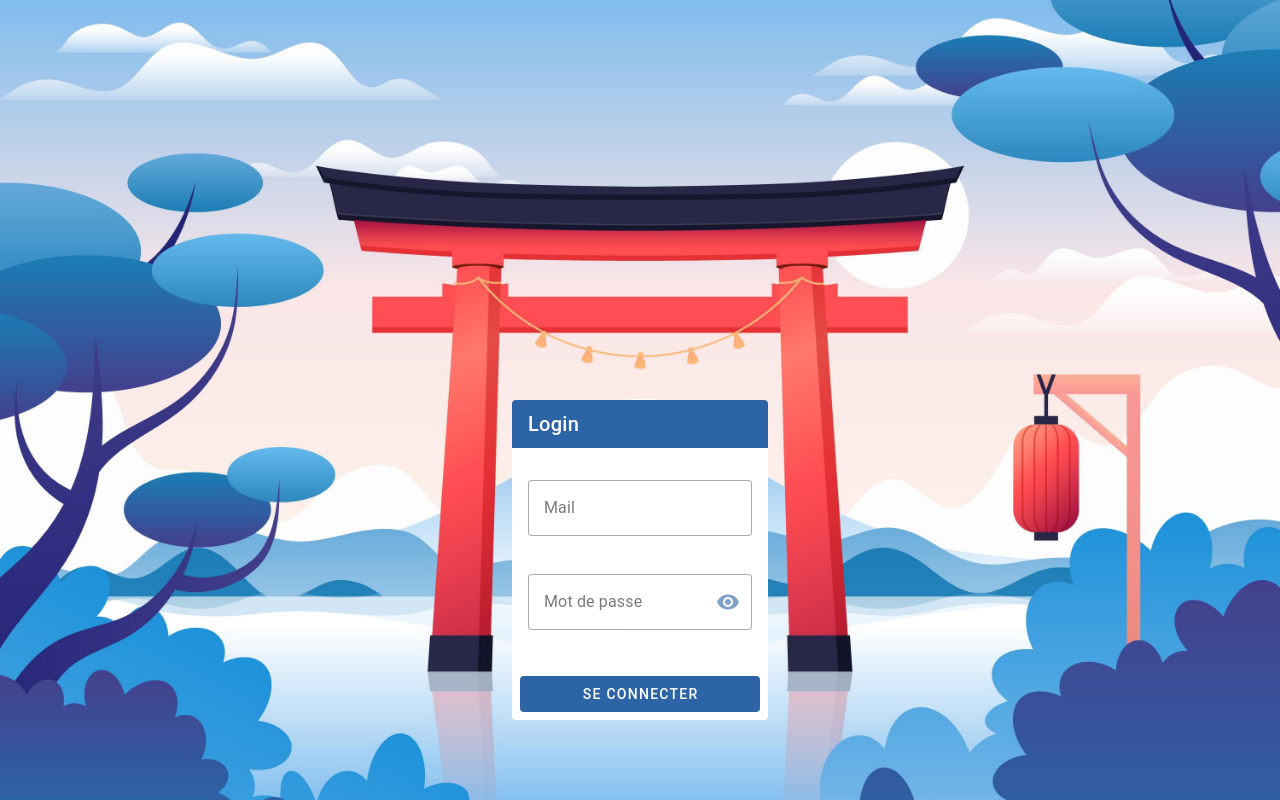
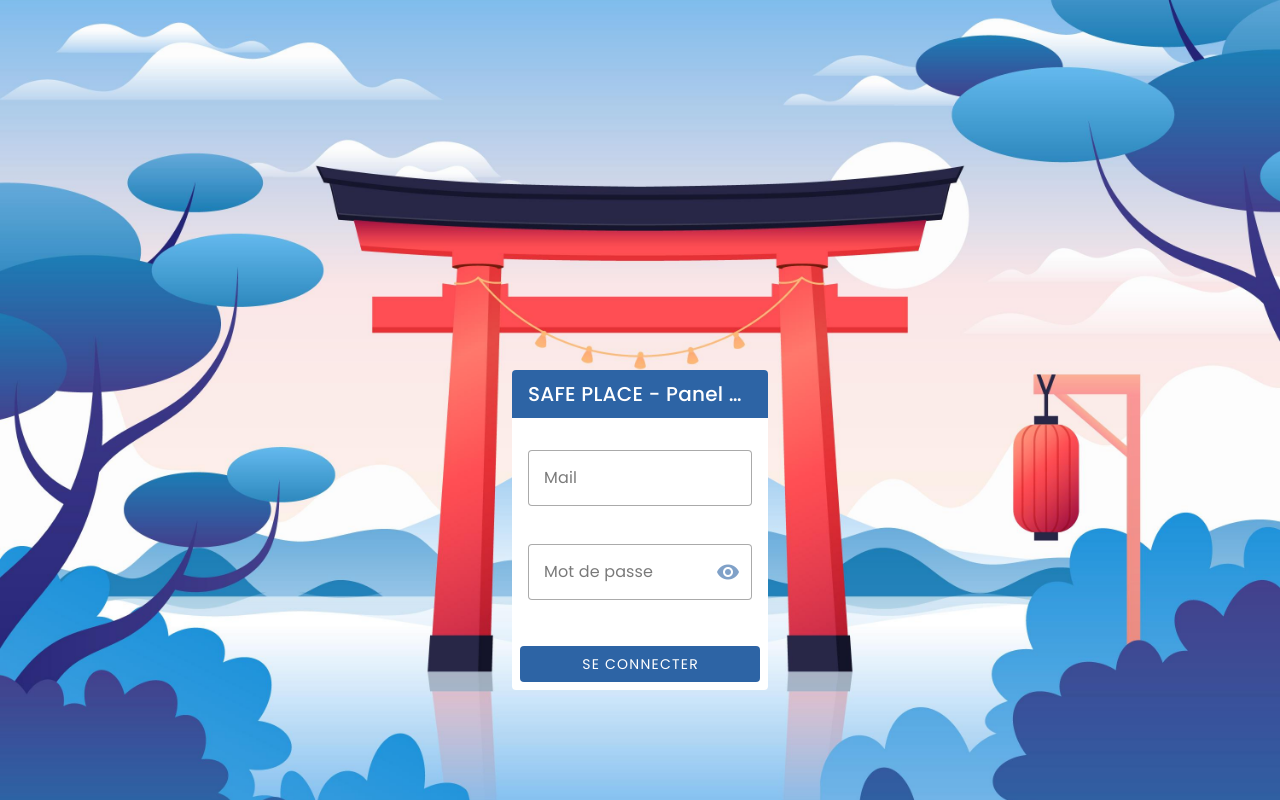
Before and after one commit to Thibaut0710/EPSIWorkshop-SAFEPLACE-FRONTEND, a Vue app: page /login in a window 1280 px wide. Built offline with nearby package versions, Linux system fonts and the light colour scheme.

Commit message:
ajout icon + font poppins

```diff
--- a/index.html
+++ b/index.html
@@ -3,6 +3,9 @@
   <head>
     <meta charset="UTF-8">
     <link rel="icon" href="/favicon.ico">
+    <link rel="preconnect" href="https://fonts.googleapis.com">
+    <link rel="preconnect" href="https://fonts.gstatic.com" crossorigin>
+    <link href="https://fonts.googleapis.com/css2?family=Poppins:ital,wght@0,100;0,200;0,300;0,400;0,500;0,600;0,700;0,800;0,900;1,100;1,200;1,300;1,400;1,500;1,600;1,700;1,800;1,900&display=swap" rel="stylesheet">
     <meta name="viewport" content="width=device-width, initial-scale=1.0">
     <title>SAFE PLACE - PANEL ADMIN</title>
   </head>
@@ -11,3 +14,10 @@
     <script type="module" src="/src/main.js"></script>
   </body>
 </html>
+<style>
+  * {
+    font-family: "Poppins", sans-serif;
+    font-weight: 400;
+    font-style: normal;
+  }
+</style>
--- a/src/components/AdminBoard.vue
+++ b/src/components/AdminBoard.vue
@@ -24,18 +24,17 @@
                 >
                 <v-card
                     width="780"
-                    height="450"
                     class="pa-4"
                 >
                 <v-form ref="formCreateTicket">
-                    <v-card-title style="font-weight: 700;">Création d'un Ticket
+                    <v-card-title class="mx-3" style="font-weight: 700;">Création d'un Ticket
                         <v-icon @click="dialog = false" style="position: absolute; top: 10px; right: 10px;cursor: pointer;">mdi-close</v-icon>
                     </v-card-title>
                     <v-card-text class="pt-0 pl-4">
-                    <span>Thank you for your report.</span>
-                    <p class="mt-4">Lorem ipsum dolor sit amet consectetur adipisicing elit. Eveniet numquam dicta officia, suscipit velit asperiores quidem esse recusandae, corrupti iusto earum, animi sit molestias cupiditate eos! Aperiam veniam eligendi cumque?</p>
-                    <v-textarea :rules="[rules.required]" v-model="commentaireTicket" hide-details class="mt-8" rows="1" auto-grow variant="outlined" label="ajoutez un commentaire"></v-textarea>
-                    <v-checkbox :rules="[rules.required]" v-model="blockContent" hide-details label="Block content"></v-checkbox>
+                    <span class="mx-3">Thank you for your report.</span>
+                    <p class="mt-4 mx-3" style="text-align:justify">Lorem ipsum dolor sit amet consectetur adipisicing elit. Eveniet numquam dicta officia, suscipit velit asperiores quidem esse recusandae, corrupti iusto earum, animi sit molestias cupiditate eos! Aperiam veniam eligendi cumque?</p>
+                    <v-textarea :rules="[rules.required]" v-model="commentaireTicket" hide-details="auto" class="mt-8 mx-3" rows="1" auto-grow variant="outlined" label="ajoutez un commentaire"></v-textarea>
+                    <v-checkbox :rules="[rules.required]" v-model="blockContent" hide-details="auto" label="Bloquer le contenu"></v-checkbox>
                 </v-card-text>
                 </v-form>
                 <v-card-actions>
@@ -67,7 +66,7 @@
     </div>
     </v-toolbar>
     <div class="d-flex flex-row">
-        <v-card style="border:1px solid;border-radius: 0px;" width="468" height="93vh">
+        <v-card style="border:1px solid;border-radius: 0px;" width="465" height="93vh">
             <v-card-text class="d-flex flex-column  justify-center align-items-center pa-2">
                 <v-btn @click="selectTicket(item)" variant="text" class="text-center pa-2 my-1" style="border:1px solid black" v-for="item in listFiltre">Ticket #{{ item._id }}</v-btn>
             </v-card-text>
@@ -82,7 +81,7 @@
                     </v-tooltip>
                     <span v-else>{{ ticketSelected.url }}</span>
                      - Signalement Ticket #{{ ticketSelected._id }}</v-card-title>
-                <v-card-text class="ma-4">
+                <v-card-text class="ma-4" style="text-align:justify">
                     Lorem ipsum dolor sit amet consectetur adipisicing elit. Eaque error recusandae, deserunt neque voluptatem, veritatis maxime sequi dolore hic debitis repellat veniam eveniet impedit! Incidunt hic animi amet quasi a!
                 </v-card-text>
                 <v-divider :thickness="3" class="ma-4"></v-divider>
@@ -114,13 +113,12 @@ import { watch } from "vue";
 import { reactive } from "vue";
 import { ref } from "vue"
 import { useRouter } from 'vue-router'
+import {rules} from "@/utils/rules.js"
+
 
 const router = useRouter()
 let list = reactive([])
 const jwt = ref(localStorage.getItem('jwt'))
-const rules = reactive({
-    required: v => !!v || 'This field is required'
-})
 const formCreateTicket = ref(false);
 const blockContent = ref(false);
 const commentaireTicket = ref('');
--- a/src/components/Login.vue
+++ b/src/components/Login.vue
@@ -1,8 +1,8 @@
 <template>
-    <div id="container" style="height: 100vh" class="d-flex flex-row justify-center align-center">
-        <v-card elevation="0" style="height:20rem;width:20%;margin-top:20rem">
+    <div id="container" style="height: 100vh" class="d-flex flex-column justify-center align-center">
+        <v-card elevation="0" style="width:20%;margin-top:260px">
             <v-form ref="formLogin">
-            <v-card-title style="background-color:#2d64a5;color:white">Login</v-card-title>
+            <v-card-title style="background-color:#2d64a5;color:white">SAFE PLACE - Panel Admin</v-card-title>
                 <v-card-text class="d-flex flex-column justify-space-between mt-4">
                     <v-text-field class="my-4" :rules="[rules.required,rules.emailFormat]" v-model="emailUser" label="Mail" variant="outlined"></v-text-field>
                     <v-text-field
@@ -70,5 +70,6 @@ async function login(){
     background:url('@/assets/background.jpg');
     background-size: cover;
     background-position: center;
+    /* background-color:#e7e7e7 */
 }
 </style>
```
